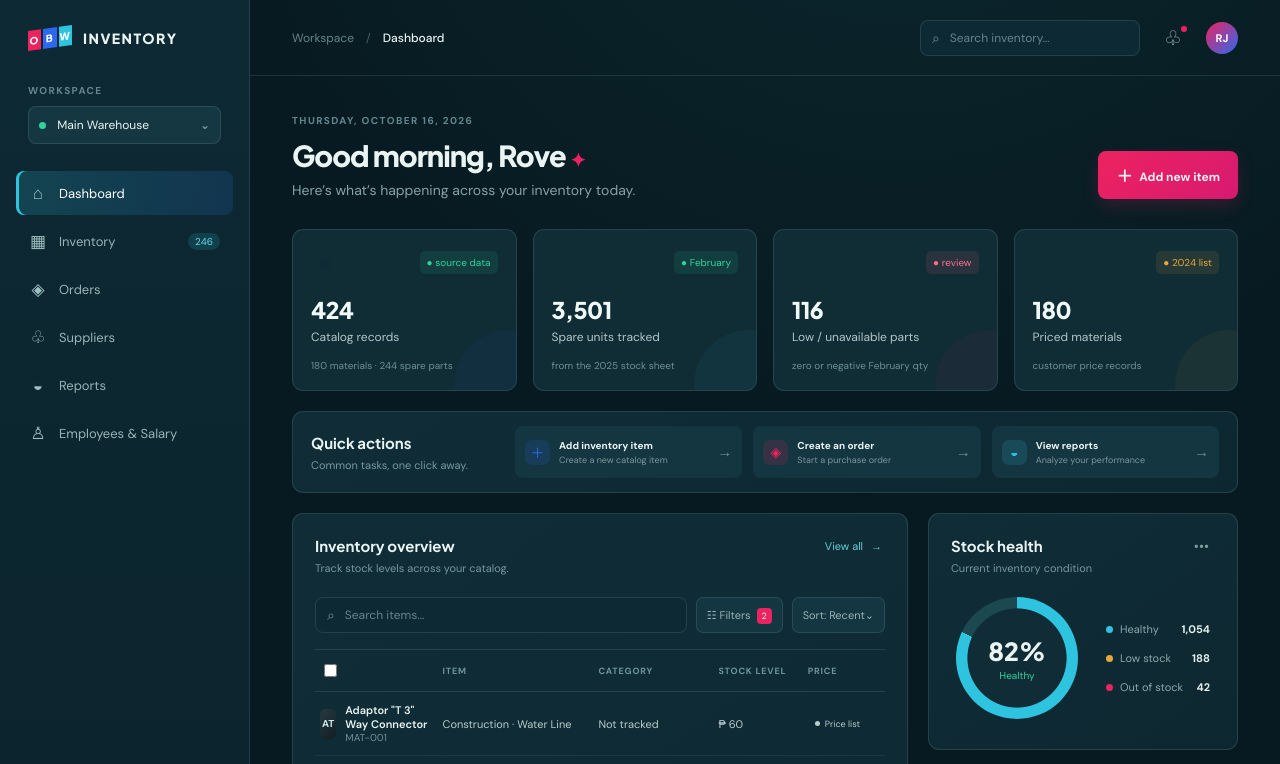
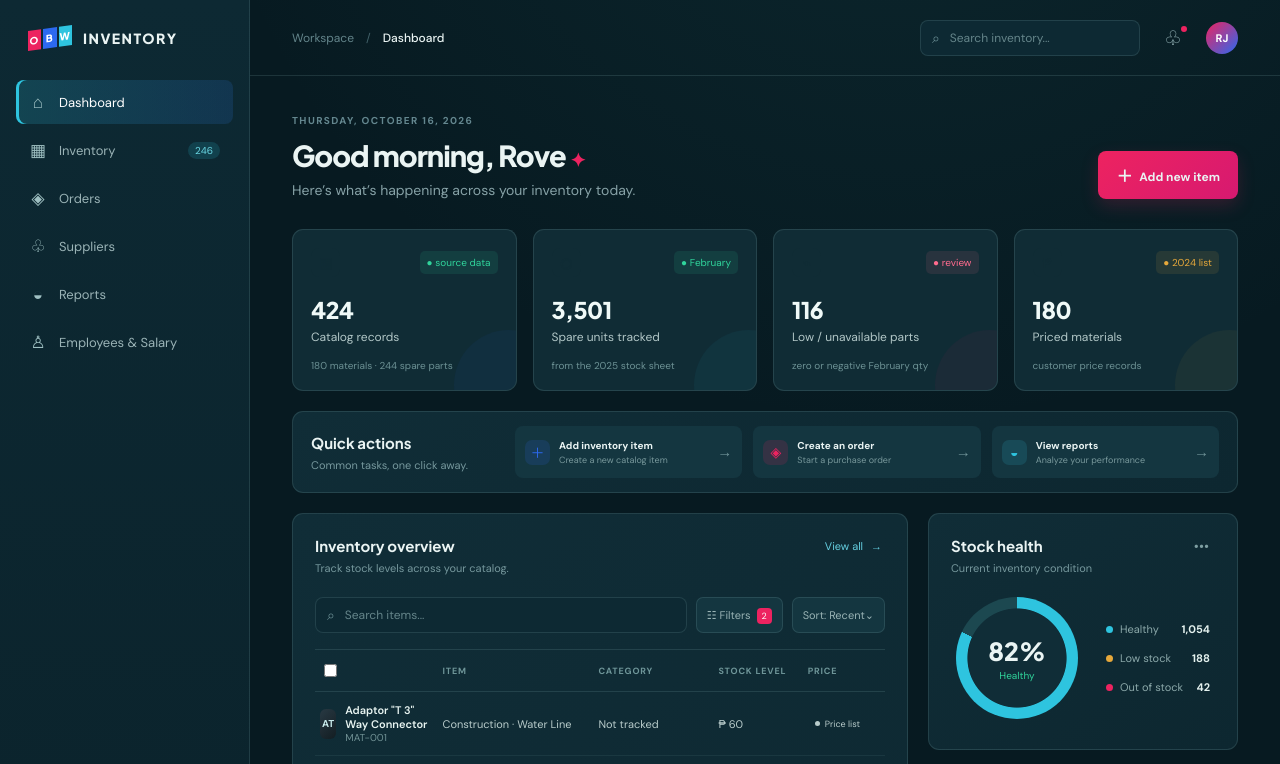
Before and after one commit to Abeleops/Inventory-System-OBW-, a plain HTML site: page frontend/index.html in a window 1280 px wide. Shown: the top 764 px of the page. Drawn offline with Linux system fonts and the light colour scheme.

Commit message:
Remove workspace switcher from the sidebar in index.html

```diff
--- a/frontend/index.html
+++ b/frontend/index.html
@@ -20,10 +20,7 @@
           </div>
         </div>
 
-        <div class="workspace-switcher">
-          <span class="eyebrow">WORKSPACE</span>
-          <button type="button" class="workspace-button"><span class="workspace-dot"></span> Main Warehouse <span class="chevron">⌄</span></button>
-        </div>
+
 
         <nav class="nav-list">
           <a class="nav-item active" href="#dashboard" data-view="dashboard"><span class="nav-icon">⌂</span> Dashboard</a>
```
